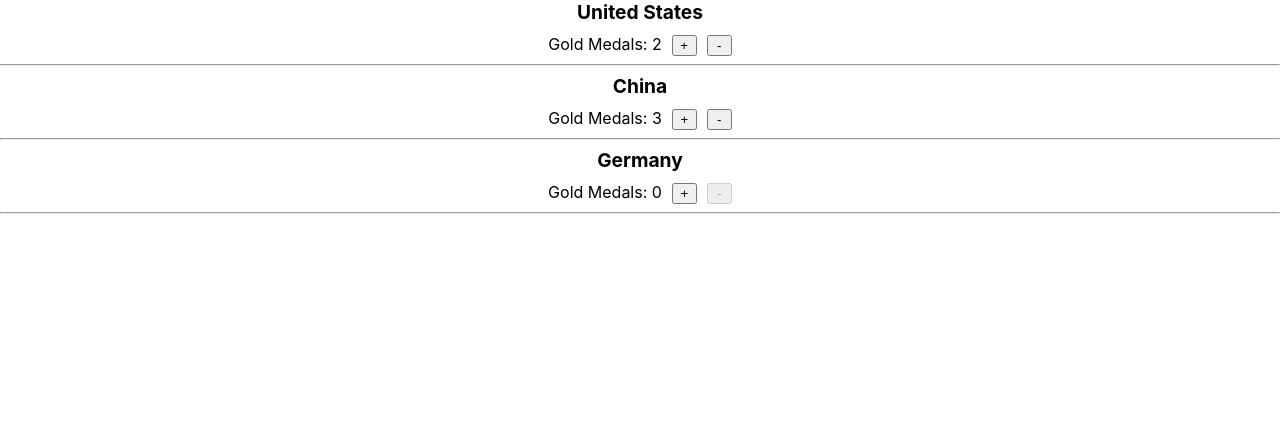
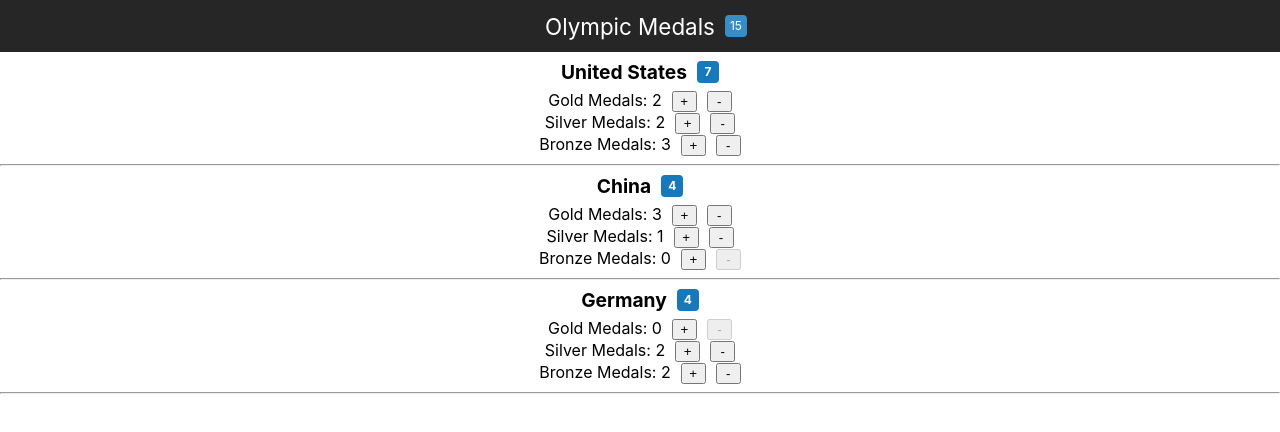
Before and after one commit to tayjay1019/medals-react, a React (Create React App) app: page / in a window 1280 px wide. Shown: the top 432 px of the page. Built offline with nearby package versions, Linux system fonts and the light colour scheme.

Commit message:
added v3

```diff
--- a/src/App.css
+++ b/src/App.css
@@ -1,3 +1,23 @@
+.appHeading {
+  font-size: 1.4em;
+  width: 100%;
+  min-height: 40px;
+  position: fixed;
+  z-Index: 1000;
+  background-color: black;
+  color: white;
+  padding: 6px;
+  opacity: .85;
+  margin: 0;
+  display: flex;
+  justify-content: center;
+  align-items: center;
+}
+
+.countries {
+  padding-top: 60px;
+}
+
 .country {
   text-align: center;
   padding-top: 0px;
@@ -6,7 +26,23 @@
 .name {
   font-size: 1.2em;
   font-weight: bold;
-  margin-bottom: 10px;
+  margin-bottom: 6px;
+  display: flex;
+  justify-content: center;
+  align-items: center;
+}
+
+.badge {
+  margin-left: 10px;
+  display: inline-block;
+  min-width: 16px;
+  height: 16px;
+  padding: 3px;
+  border-radius: 4px;
+  font-size: 12px;
+  text-align: center;
+  background: #1779ba;
+  color: #fff;
 }
 
 .medals {
--- a/src/App.js
+++ b/src/App.js
@@ -1,7 +1,7 @@
 
 // Repository:  medals-b-react
 // Author:      Jeff Grissom
-// Version:     1.xx
+// Version:     3.xx
 import React, { Component } from 'react';
 import Country from './components/Country';
 import './App.css';
@@ -9,17 +9,52 @@ import './App.css';
 class App extends Component {
   state = {
     countries: [
-      { id: 1, name: 'United States', gold: 2 },
-      { id: 2, name: 'China', gold: 3 },
-      { id: 3, name: 'Germany', gold: 0 },
+      { id: 1, name: 'United States', gold: 2, silver: 2, bronze: 3 },
+      { id: 2, name: 'China', gold: 3, silver: 1, bronze: 0 },
+      { id: 3, name: 'Germany', gold: 0, silver: 2, bronze: 2 },
+    ],
+    medals: [
+      { id: 1, name: 'gold' },
+      { id: 2, name: 'silver' },
+      { id: 3, name: 'bronze' },
     ]
+  }
+  handleIncrement = (countryId, medalName) => {
+    const countries = [ ...this.state.countries ];
+    const idx = countries.findIndex(c => c.id === countryId);
+    countries[idx][medalName] += 1;
+    this.setState({ countries: countries });
+  }
+  handleDecrement = (countryId, medalName) => {
+    const countries = [ ...this.state.countries ];
+    const idx = countries.findIndex(c => c.id === countryId);
+    countries[idx][medalName] -= 1;
+    this.setState({ countries: countries });
+  }
+  getAllMedalsTotal() {
+    let sum = 0;
+    this.state.medals.forEach(medal => { sum += this.state.countries.reduce((a, b) => a + b[medal.name], 0); });
+    return sum;
   }
   render() {
     return (
       <React.Fragment>
-        { this.state.countries.map(country =>
-          <Country key={ country.id } country={ country } />
-        )}
+       <div className='appHeading'>
+          Olympic Medals
+          <span className='badge'>
+            { this.getAllMedalsTotal() }
+          </span>
+        </div>
+        <div className='countries'>
+            { this.state.countries.map(country =>
+              <Country
+                key={ country.id }
+                country={ country }
+                medals={ this.state.medals }
+                onIncrement={ this.handleIncrement }
+                onDecrement={ this.handleDecrement } />
+            )}
+        </div>
       </React.Fragment>
     );
   }
--- a/src/components/Country.jsx
+++ b/src/components/Country.jsx
@@ -1,23 +1,30 @@
 import React, { Component } from 'react';
+import Medal from './Medal';
 
 class Country extends Component {
-  state = {
-    name: this.props.country.name,
-    gold: this.props.country.gold,
+  getMedalsTotal(country, medals) {
+    let sum = 0;
+    medals.forEach(medal => { sum += country[medal.name]; });
+    return sum;
   }
-  handleIncrement = () => this.setState({ gold: this.state.gold + 1 });
-  handleDecrement = () => this.setState({ gold: this.state.gold - 1 });
   render() {
+    const { country, medals, onIncrement, onDecrement } = this.props;
     return (
       <div className="country">
         <div className="name">
-        { this.state.name }
+          { country.name }
+          <span className="badge">
+            { this.getMedalsTotal(country, medals) }
+          </span>
         </div>
-        <div className="medals">
-          gold medals: { this.state.gold }
-          <button onClick={ this.handleIncrement }>+</button>
-          <button disabled={ this.state.gold === 0 } onClick={ this.handleDecrement }>-</button>
-        </div>
+        { medals.map(medal =>
+          <Medal
+            key={ medal.id }
+            country={ country }
+            medal={ medal }
+            onIncrement={ onIncrement }
+            onDecrement={ onDecrement } />
+        ) }
         <hr />
       </div>
     );
--- /dev/null
+++ b/src/components/Medal.jsx
@@ -0,0 +1,17 @@
+import React, { Component } from 'react';
+
+class Medal extends Component {
+  state = {  }
+  render() {
+    const { medal, country, onIncrement, onDecrement } = this.props;
+    return (
+      <div className="medals">
+        { medal.name } Medals: { country[medal.name] }
+        <button onClick={ () => onIncrement(country.id, medal.name) }>+</button>
+        <button disabled={ country[medal.name] === 0 } onClick={ () => onDecrement(country.id, medal.name) }>-</button>
+      </div>
+    );
+  }
+}
+
+export default Medal;
```
